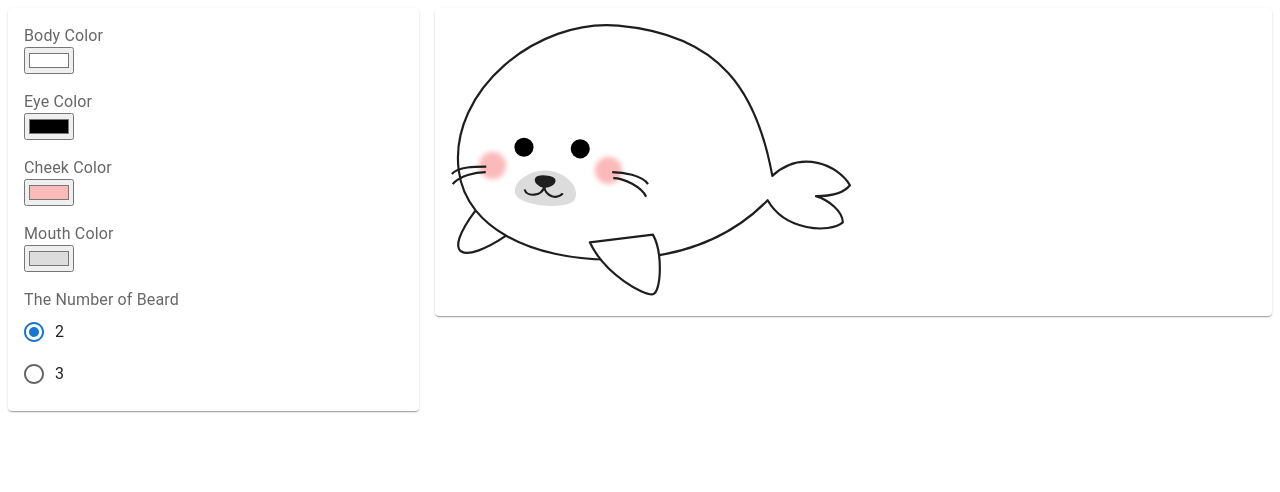
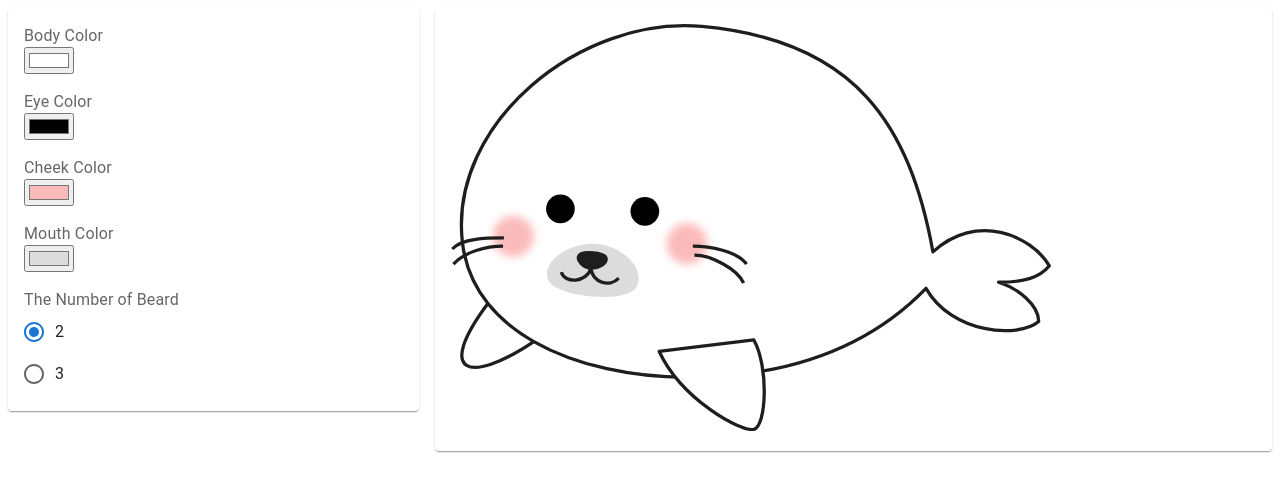
Before and after one commit to chvmvd/azarashi-creator, a React (Vite) app: page / in a window 1280 px wide. Shown: the top 492 px of the page. Built offline with nearby package versions, Linux system fonts and the light colour scheme.

Commit message:
Fix width of svg

```diff
--- a/src/components/AzarashiSvg.tsx
+++ b/src/components/AzarashiSvg.tsx
@@ -10,7 +10,8 @@ export default function AzarashiSvg(props: {
   return (
     <>
       <svg
-        width="400"
+        width="100%"
+        style={{ maxWidth: "600px" }}
         viewBox="0 0 732 497"
         fill="none"
         xmlns="http://www.w3.org/2000/svg"
```
